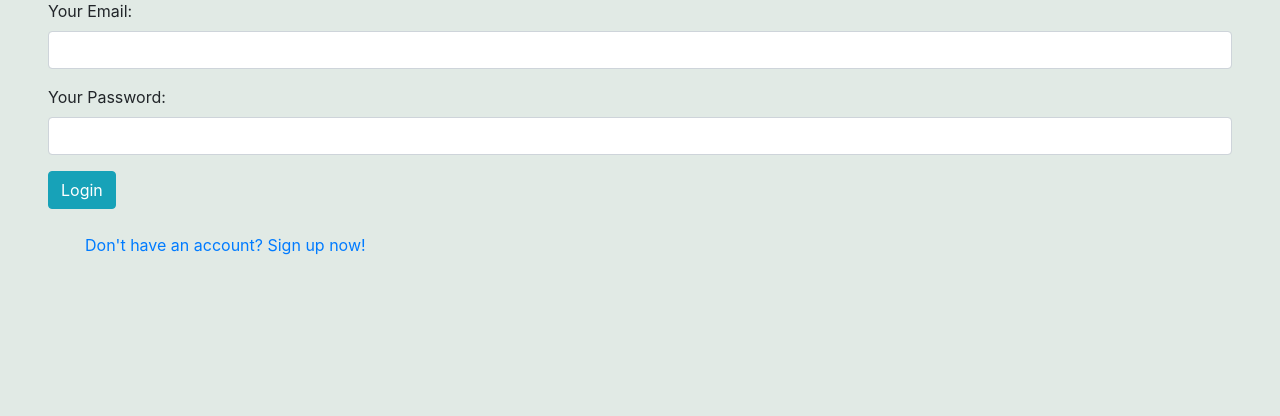
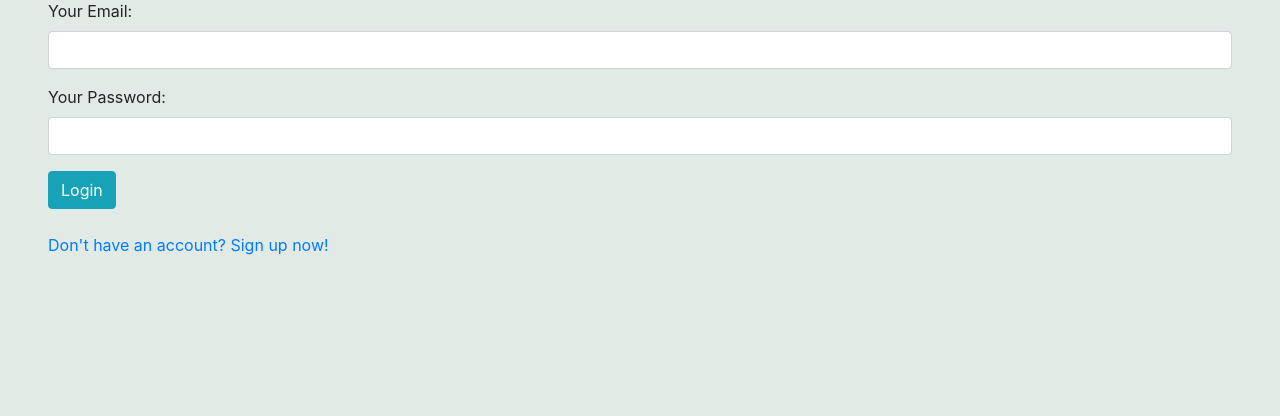
Before and after one commit to daniellimzj/HydRC4nics_Orbital, a Flask app: template Application/Servers/Webpage/templates/login.html in a window 1280 px wide. Shown: the part 134-550 px from the top of the page. Run offline with Flask 3, Linux system fonts and the light colour scheme; the template is opened without the code that fills it: values that come from a table or form of the project are taken from there, others are empty; parts of the project's set-up code (start-up, migrations or seed data) failed here and were passed over; some libraries are stand-ins or nearby versions.

Commit message:
formatting changes

```diff
--- a/Application/Servers/Webpage/templates/add-actuators.html
+++ b/Application/Servers/Webpage/templates/add-actuators.html
@@ -25,11 +25,9 @@
 </br>
 
 {% if actuator %}
-<div class="container">
   <div class="alert alert-info" role="alert">
     Added Actuator Successfully!
   </div>
-</div>
 {% endif %}
 
 {% endblock %}
--- a/Application/Servers/Webpage/templates/add-sensors.html
+++ b/Application/Servers/Webpage/templates/add-sensors.html
@@ -25,11 +25,9 @@
 </br>
 
 {% if sensor %}
-<div class = "container">
   <div class="alert alert-info" role="alert">
     Added Sensor Successfully!
   </div>
-</div>
 {% endif %}
 
 {% endblock %}
--- a/Application/Servers/Webpage/templates/login.html
+++ b/Application/Servers/Webpage/templates/login.html
@@ -25,16 +25,12 @@
 </br>
 
 {% if loginFailed %}
-<div class="container">
   <div class="alert alert-info" role="alert">
     Wrong email or password! Please try again!
   </div>
-</div>
 {% endif %}
 
 
-<div class = "container">
-    <a href="{{ url_for('signup') }}">Don't have an account? Sign up now!</a>
-</div>
+  <a href="{{ url_for('signup') }}">Don't have an account? Sign up now!</a>
 
 {% endblock %}
--- a/Application/Servers/Webpage/templates/update-actuators.html
+++ b/Application/Servers/Webpage/templates/update-actuators.html
@@ -26,11 +26,9 @@
 </br>
 
 {% if actuator %}
-<div class="container">
   <div class="alert alert-info" role="alert">
     Updated Actuator Successfully!
   </div>
-</div>
 {% endif %}
 
 {% endblock %}
--- a/Application/Servers/Webpage/templates/update-sensors.html
+++ b/Application/Servers/Webpage/templates/update-sensors.html
@@ -26,11 +26,9 @@
 </br>
 
 {% if sensor %}
-<div class="container">
   <div class="alert alert-info" role="alert">
     Updated Sensor Successfully!
   </div>
-</div>
 {% endif %}
 
 {% endblock %}
```
